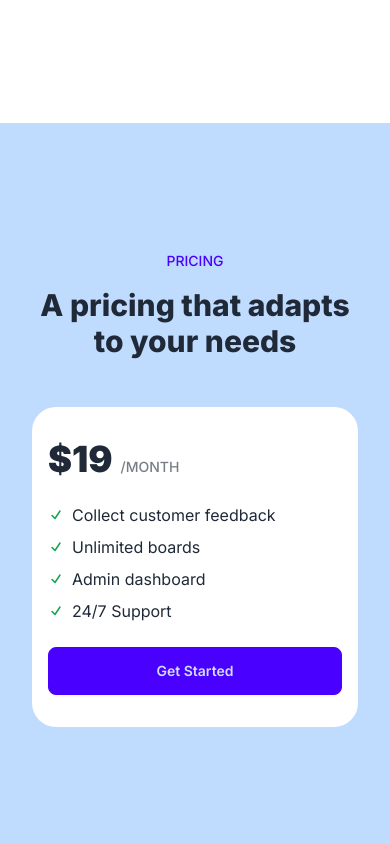
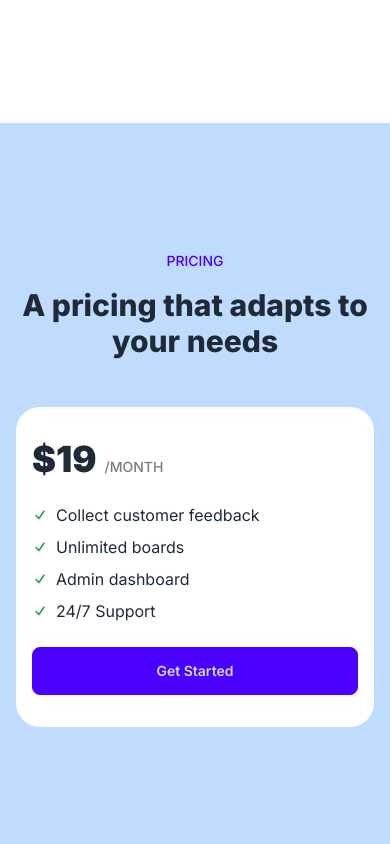
Before and after one commit to AIAutomationArchitect/cf-project, a Next.js app: page / in a window 390 px wide. Shown: the part 840-1684 px from the top of the page. Built offline with nearby package versions, Linux system fonts and the light colour scheme; no server answers.

Commit message:
mobile change

```diff
--- a/app/page.js
+++ b/app/page.js
@@ -47,7 +47,7 @@ export default async function Home() {
       </section>
       {/* PRICING */}
       <section className="bg-blue-200" id="pricing">
-        <div className="py-32 px-8 max-w-3xl mx-auto">
+       <div className="py-32 px-4 md:px-8 max-w-3xl mx-auto">
           <p className="text-sm uppercase font-medium text-center text-primary mb-4">
             Pricing
           </p>
```
